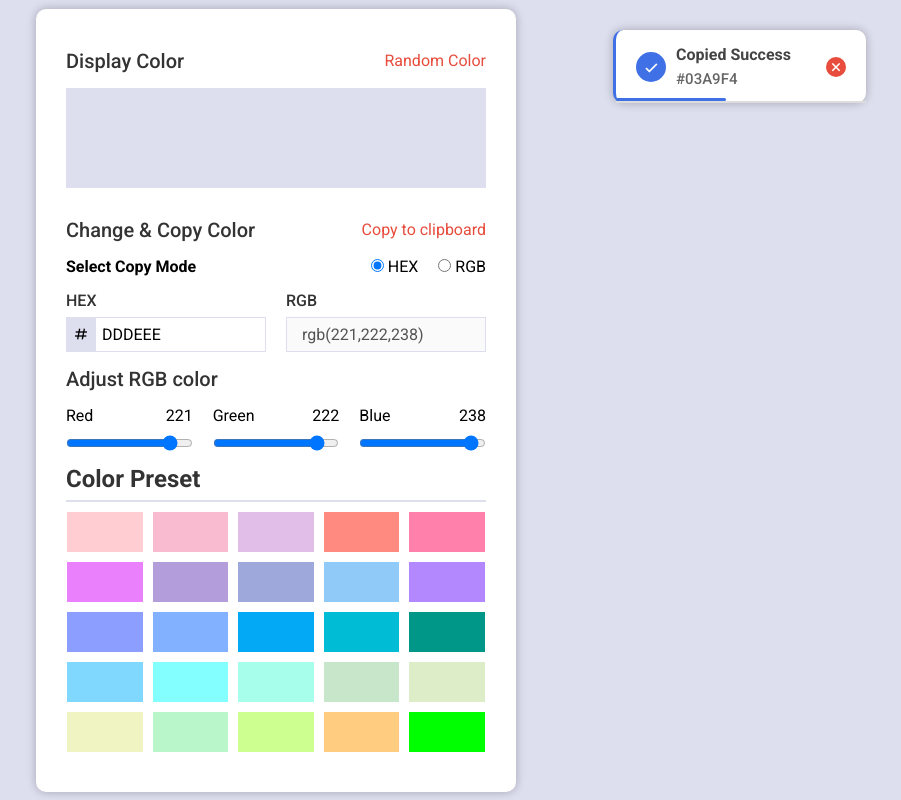
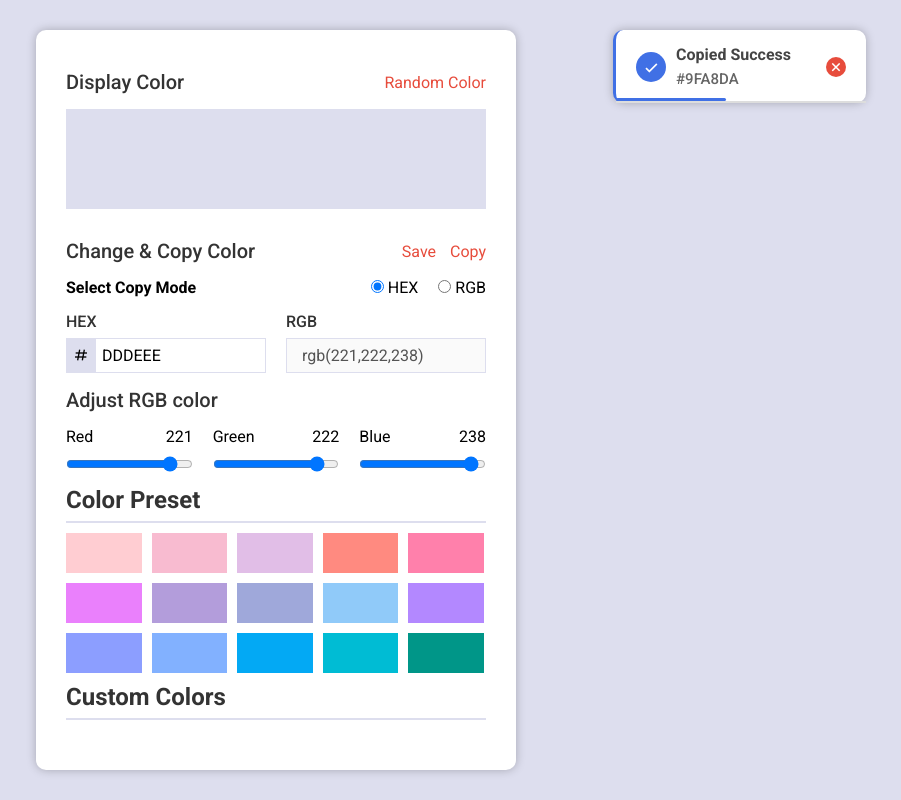
Before and after one commit to codewithjihad1/color-genaretor, a plain HTML site: page index.html in a window 1280 px wide. Both pictures are taken after a click on the element 640 px from the left and 631 px from the top of the page. Shown: the whole page, without its empty margins (364-1265 px from the left). Drawn offline with nearby package versions, Linux system fonts and the light colour scheme.

Commit message:
custom color saved feture added

```diff
--- a/css/style.css
+++ b/css/style.css
@@ -47,6 +47,7 @@
   color: #e74c3c;
   cursor: pointer;
   background: transparent;
+  margin-left: 10px;
 }
 .display-color {
   width: 100%;
@@ -220,13 +221,12 @@ hr {
 .preset-color {
   display: flex;
   flex-flow: row wrap;
-  justify-content: center;
+  justify-content: start;
   gap: 10px;
 }
 .color-box {
   width: 18%;
   height: 40px;
-  background: gray;
   cursor: pointer;
 }
 
--- a/index.html
+++ b/index.html
@@ -25,7 +25,10 @@
                 <div class="colorMode">
                     <div class="section-header">
                         <h2>Change & Copy Color</h2>
-                        <button id="copy-color-code">Copy to clipboard</button>
+                        <div class="buttons">
+                            <button id="save-custom-color">Save </button>
+                            <button id="copy-color-code">Copy </button>
+                        </div>
                     </div>
                     <div class="copy-mode">
                         <h4>Select Copy Mode</h4>
@@ -125,6 +128,13 @@
                     </div>
                     <div class="preset-color" id="preset-color"></div>
                 </div>
+                <div class="custom-color-wrap">
+                    <div class="sec-title">
+                        <h3>Custom Colors </h3>
+                        <hr />
+                    </div>
+                    <div class="preset-color" id="custom-color"></div>
+                </div>
             </div>
         </section>
     </body>
--- a/js/main.js
+++ b/js/main.js
@@ -21,25 +21,23 @@ const defaultPresetColors = [
 	'#03a9f4',
 	'#00bcd4',
 	'#009688',
-	'#80d8ff',
-	'#84ffff',
-	'#a7ffeb',
-	'#c8e6c9',
-	'#dcedc8',
-	'#f0f4c3',
-	'#b9f6ca',
-	'#ccff90',
-	'#ffcc80',
-    '#00ff00',
 ];
+let saveColor = new Array();
 const copySound = new Audio('../audio/copy-sound.wav');
 let tostContainer = null;
 
 // onload handelers
 window.onload = function() {
     main()
-    // Display color boxes
-    displayColorBox(defaultPresetColors);
+    // Display preset color boxes
+    displayColorBox(presetColorParent, defaultPresetColors);
+
+    const getCustomColors = localStorage.getItem('save-color');
+
+    if(getCustomColors) {
+        saveColor = JSON.parse(getCustomColors);
+        displayColorBox(customColorParent, saveColor);
+    }
 }
 
 // DOM references
@@ -56,11 +54,13 @@ const colorSliderBlue = document.getElementById("color-slider-blue");
 const hexMode = document.getElementById("hex-color-mode");
 const rgbMode = document.getElementById("rgb-color-mode");
 const copyBtn = document.getElementById("copy-color-code");
-const presetColorParent = document.getElementById("preset-color");
 const tostMsg = document.getElementById("tost-msg");
 const tostCode = document.getElementById("tost-code");
+const presetColorParent = document.getElementById("preset-color");
+const customColorParent = document.getElementById("custom-color");
+const saveColorBtn = document.getElementById("save-custom-color");
 
-
+// Event handlers
 function main() {
     randomColor.addEventListener('click', () => {
         const color = genaretColor();
@@ -120,35 +120,11 @@ function main() {
 
     // preset Color copy handalers
     presetColorParent.addEventListener('click', (e) => {
-        let presetColorCode;
-        if(e.target.className === "color-box") {
-            presetColorCode = e.target.getAttribute('data-color')
-            navigator.clipboard.writeText(presetColorCode);
-            copySound.volume = .2
-            copySound.play()
-            setTimeout(() => {}, 5000);
-        }
-        // remove tost container
-        if(tostContainer !== null) {
-            tostContainer.remove()
-            tostContainer = null
-        }
-        // check color code
-        if(isValidHex(presetColorCode)) {
-            navigator.clipboard.writeText(presetColorCode);
-            genaretTostMsg(presetColorCode.toUpperCase())
-        }else {
-            alert("Invalid Color! ")
-        }
-
-        const progressBar = document.getElementById("progress");
-        progressBar.addEventListener('animationend', () => {
-            tostContainer.remove()
-        })
-        const rmTost = document.getElementById("rm-tost")
-        rmTost.addEventListener("click", () => {
-            tostContainer.remove()
-        })
+        handleTostMsg(e)
+    })
+    // custom preset color copy event handlers
+    customColorParent.addEventListener('click', (e) => {
+        handleTostMsg(e)
     })
 
     // Copy code by click event
@@ -180,8 +156,71 @@ function main() {
         })
     })
 
+    // Save custom color boxes
+    saveColorBtn.addEventListener('click', handleCustomPresetColors(customColorParent, hexOutput))
 };
 
+
+// Handale tost massage genaretors
+function handleTostMsg(msg) {
+    let presetColorCode;
+    if(msg.target.className === "color-box") {
+        presetColorCode = msg.target.getAttribute('data-color')
+        navigator.clipboard.writeText(presetColorCode);
+        copySound.volume = .2
+        copySound.play()
+        setTimeout(() => {}, 5000);
+    }
+    // remove tost container
+    if(tostContainer !== null) {
+        tostContainer.remove()
+        tostContainer = null
+    }
+    // check color code
+    if(isValidHex(presetColorCode)) {
+        navigator.clipboard.writeText(presetColorCode);
+        genaretTostMsg(presetColorCode.toUpperCase())
+    }else {
+        alert("Invalid Color! ")
+    }
+
+    const progressBar = document.getElementById("progress");
+    progressBar.addEventListener('animationend', () => {
+        tostContainer.remove()
+    })
+    const rmTost = document.getElementById("rm-tost")
+    rmTost.addEventListener("click", () => {
+        tostContainer.remove()
+    })
+}
+
+/**
+ * - custom preset color handelers
+ * @returns {function}
+ */
+function handleCustomPresetColors(parentBox, inputColor) {
+    return function() {
+        const color = `#${inputColor.value}`;
+        if(saveColor.includes(color)) {
+            alert("This color is already saved")
+            return;
+        }
+        saveColor.unshift(color);
+        // Remove child color boxes
+        if(saveColor.length > 20) {
+            saveColor = saveColor.slice(0, 20);
+        }
+        if(parentBox.children.length !== 0) {
+            while (parentBox.hasChildNodes()) {
+                parentBox.removeChild(parentBox.firstChild);
+            }
+        }
+        // Saved custom color values in localstores
+        localStorage.setItem('save-color', JSON.stringify(saveColor));
+
+        displayColorBox(parentBox, saveColor)
+    }
+}
 
 // Genaret Tost massage
 function genaretTostMsg(msg) {
@@ -286,9 +325,11 @@ function presetColor(color) {
  * @param {*} parent
  * @return {string}
  */
-function displayColorBox(colors) {
+function displayColorBox(parent, colors) {
     colors.forEach((val) => {
-        const colorBox = presetColor(val)
-        presetColorParent.appendChild(colorBox)
+        if(isValidHex(val)) {
+            const colorBox = presetColor(val)
+            parent.appendChild(colorBox)
+        }
     })
 }
```
Also changed, not shown: .eslintrc.json (deleted).
